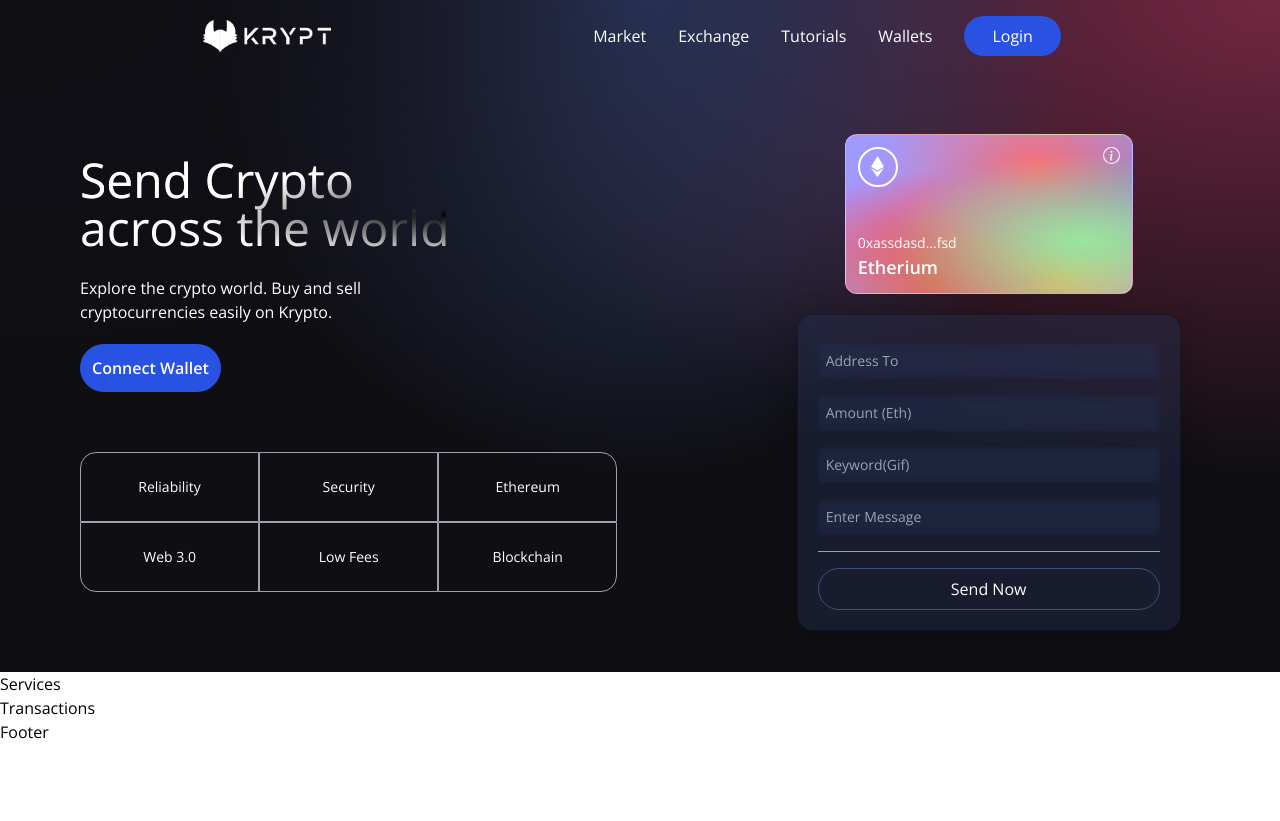
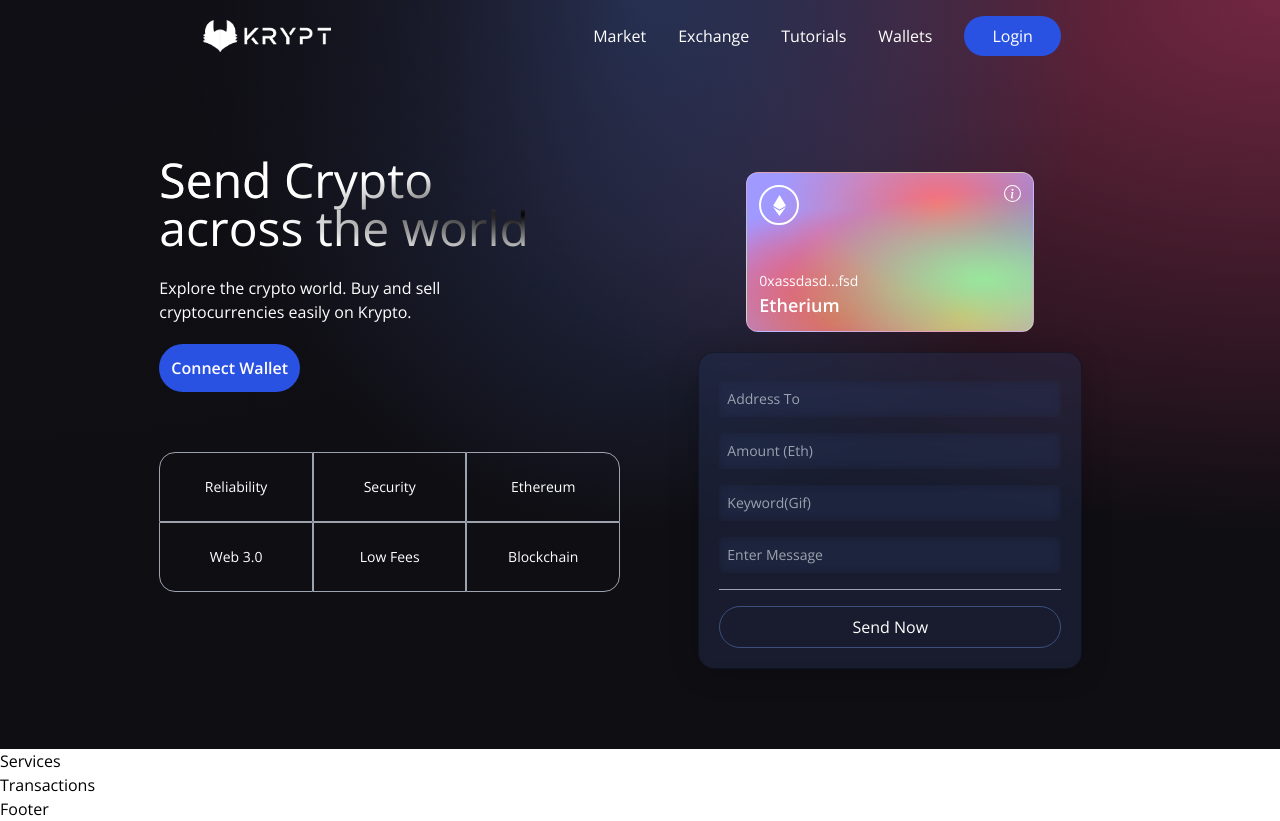
Before and after one commit to Dozie2001/Krypt-finances, a React (Vite) app in the folder client/: page / in a window 1280 px wide. Before the commit the page ends 800 px from the top, so only its background shows below. Built offline with nearby package versions, Linux system fonts and the light colour scheme.

Commit message:
Finished with Welcome Component

```diff
--- a/client/src/components/Welcome.jsx
+++ b/client/src/components/Welcome.jsx
@@ -60,8 +60,7 @@
                </div>
             </div>
 
-        </div>
-        <div className="flex flex-col flex-1 items-center justify-start w-full md:mt-0 mt-10">
+        <div className="flex flex-col flex-1 items-center justify-start w-full mf:mt-0 mt-10">
             <div className="p-3 flex justify-end items-start flex-col rounded-xl h-40 sm:w-72 w-full my-5 eth-card white-glassmorphism">
                 <div className="flex justify-between flex-col w-full h-full">
                     <div className='flex justify-between items-start'>
@@ -101,6 +100,7 @@
             </div>
         </div>
 
+        </div>
     </div>
 
     );
--- a/client/tailwind.config.js
+++ b/client/tailwind.config.js
@@ -1,7 +1,35 @@
 /** @type {import('tailwindcss').Config} */
 module.exports = {
-  content: ["./src/**/*.{html,js,jsx}"],
+  purge: ["./src/**/*.{js,jsx,ts,tsx}", "./public/index.html"],
+  mode: "jit",
+  darkMode: false, // or 'media' or 'class'
   theme: {
+    fontFamily: {
+      display: ["Open Sans", "sans-serif"],
+      body: ["Open Sans", "sans-serif"],
+    },
+    extend: {
+      screens: {
+        mf: "990px",
+      },
+      keyframes: {
+        "slide-in": {
+          "0%": {
+            "-webkit-transform": "translateX(120%)",
+            transform: "translateX(120%)",
+          },
+          "100%": {
+            "-webkit-transform": "translateX(0%)",
+            transform: "translateX(0%)",
+          },
+        },
+      },
+      animation: {
+        "slide-in": "slide-in 0.5s ease-out",
+      },
+    },
+  },
+  variants: {
     extend: {},
   },
   plugins: [],
```
